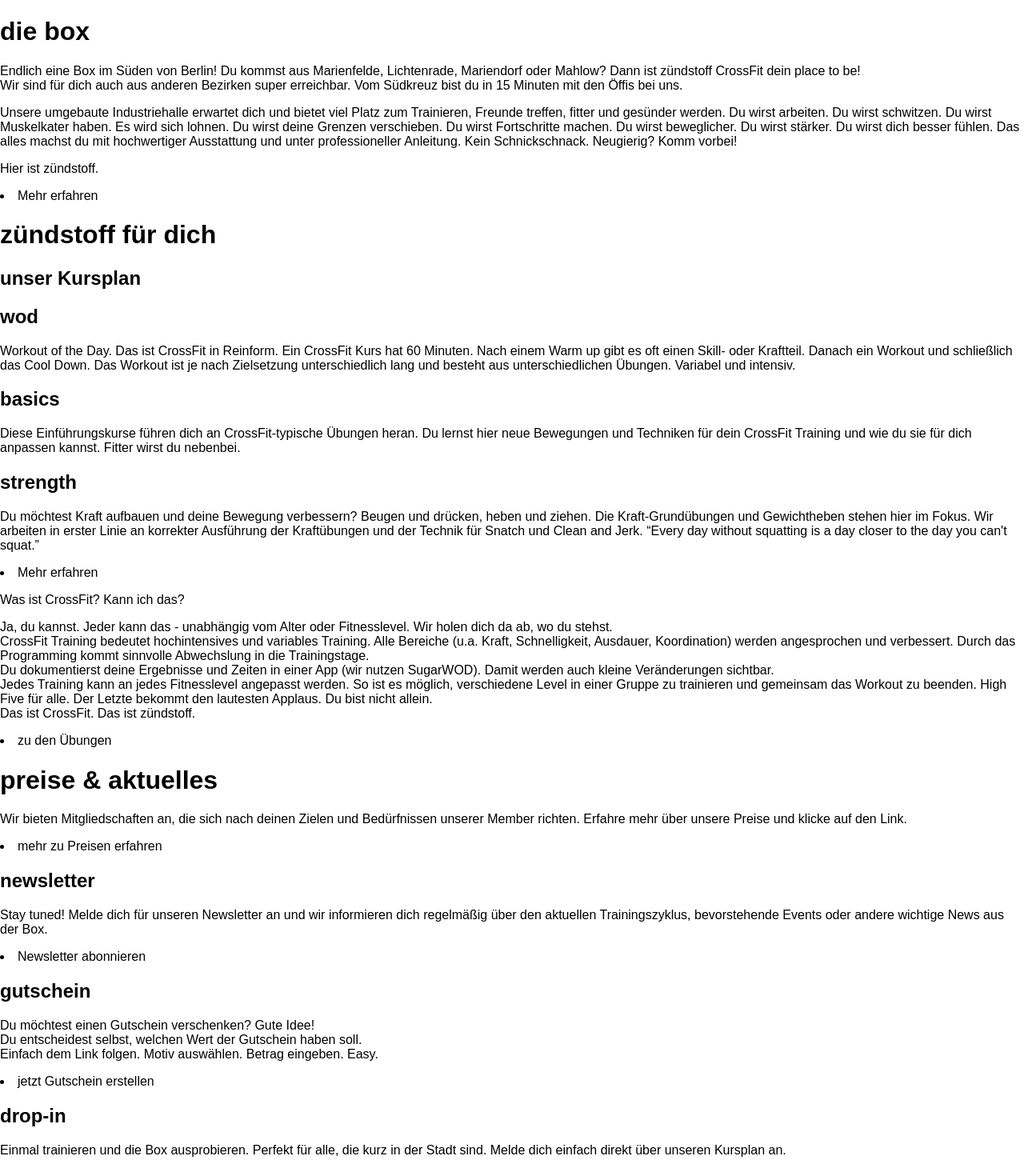
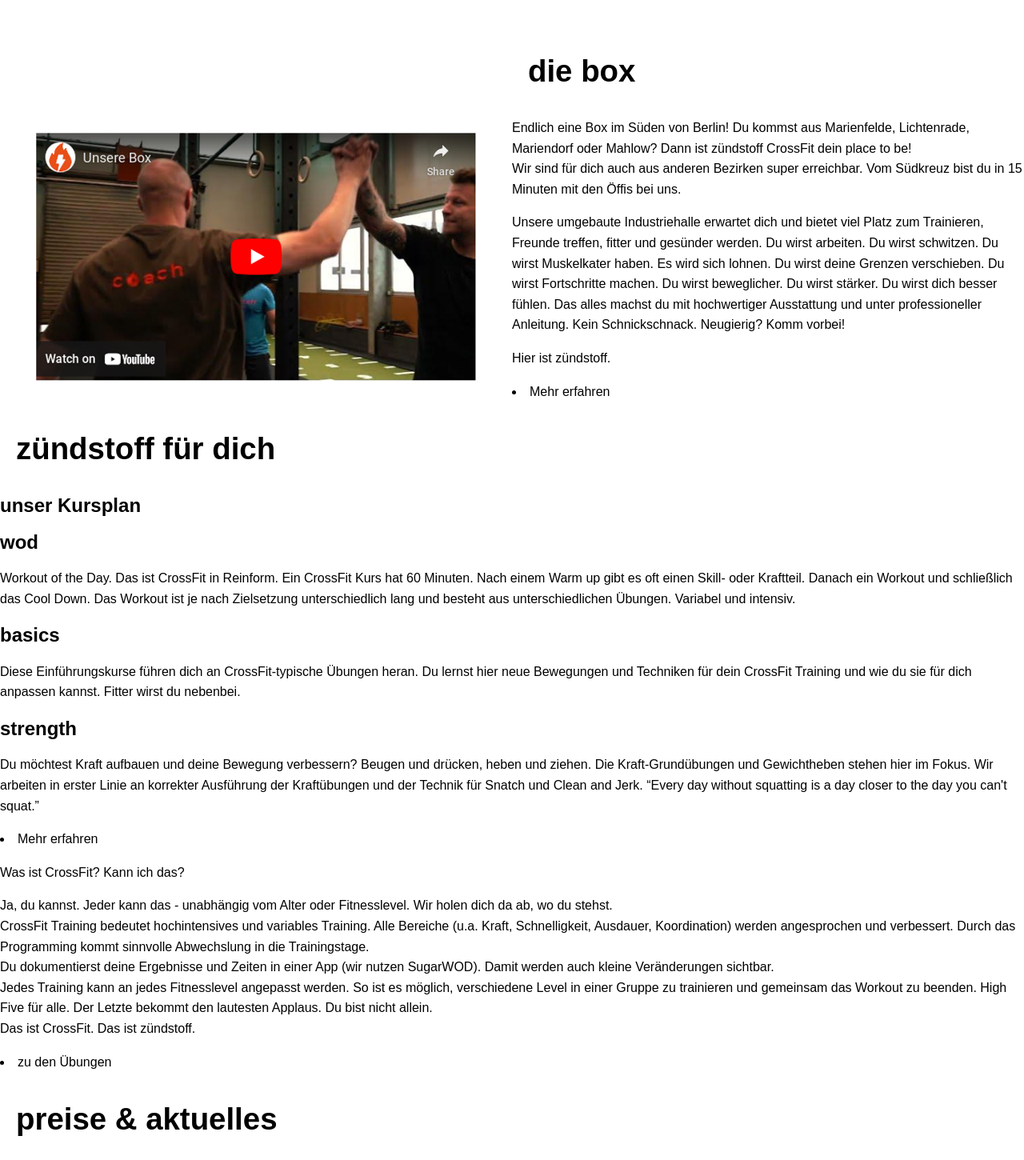
Before and after one commit to MelcherLevente/zundstoff, a plain HTML site: page index.html in a window 1280 px wide. Shown: the part 716-2166 px from the top of the page at 80% size. Drawn offline with Linux system fonts and the light colour scheme.

Commit message:
box igazitas

```diff
--- a/index.css
+++ b/index.css
@@ -5,6 +5,12 @@ html{
 }
 body{
     margin: 0px;
+    height: 100%;
+    line-height: 160%;
+}
+h1{
+    font-size: 240%;
+    padding: 20px;
 }
 #menu{
     height: 100px;
@@ -24,8 +30,8 @@ body{
     padding: 30px;
 }
 #menu ul{
+    display: inline;
     float: right;
-
 }
 #header{
     background-image: url(feladat/képek/header.jpg);
@@ -35,3 +41,22 @@ body{
     text-align: center;
     color: white;
 }
+
+#box{
+    display: flex;
+    padding-top: 30px;
+    height: auto;
+}
+#box_video{
+    float: left;
+    width: 50%;
+    display: flex;
+}
+#box_video img{
+    width: 86%;
+    margin: auto;
+    padding-top: 110px;
+}
+#box_r{
+    width: 50%;
+}
--- a/index.html
+++ b/index.html
@@ -24,13 +24,13 @@
             </div>
             <div id="header">
                 <p>Werde gesünder.<br>Werde fitter.<br>Werde glücklicher.</p>
-                <li>Free Intro</li>
+                <li class="feher_box">Free Intro</li>
                 <p>Sprich mit einem Coach. Setze deine Ziele. Mache einen Plan.</p>
             </div>
         </div>
         <div id="box">
             <div id="box_video">
-
+                <img src="feladat/képek/video.PNG" alt="">
             </div>
             <div id="box_r">
                 <h1>die box</h1>
@@ -43,7 +43,7 @@
                 Neugierig? Komm vorbei!</p>
 
                 <p>Hier ist zündstoff. </p>
-                <li>Mehr erfahren</li>
+                <li class="narancs_box">Mehr erfahren</li>
             </div>
         </div>
         <div id="dich">
@@ -62,7 +62,7 @@
                 <p>Du möchtest Kraft aufbauen und deine Bewegung verbessern? Beugen und drücken, heben und ziehen. Die Kraft-Grundübungen und Gewichtheben stehen hier im Fokus. Wir arbeiten in erster Linie an korrekter Ausführung der Kraftübungen und der Technik für Snatch und Clean and Jerk.
                 “Every day without squatting is a day closer to the day you can't squat.”</p>
             </div>
-            <li>Mehr erfahren</li>
+            <li class="narancs_box">Mehr erfahren</li>
         </div>
         <div id="training">
             <div id="train_img">
@@ -75,29 +75,29 @@
                 Du dokumentierst deine Ergebnisse und Zeiten in einer App (wir nutzen SugarWOD). Damit werden auch kleine Veränderungen sichtbar. <br>
                 Jedes Training kann an jedes Fitnesslevel angepasst werden. So ist es möglich, verschiedene Level in einer Gruppe zu trainieren und gemeinsam das Workout zu beenden. High Five für alle. Der Letzte bekommt den lautesten Applaus. Du bist nicht allein. <br>
                 Das ist CrossFit. Das ist zündstoff.</p>
-                <li>zu den Übungen</li>
+                <li class="narancs_box">zu den Übungen</li>
             </div>
         </div>
         <div id="preise">
             <h1>preise & aktuelles</h1>
             <p>Wir bieten Mitgliedschaften an, die sich nach deinen Zielen und Bedürfnissen unserer Member richten. Erfahre mehr über unsere Preise und klicke auf den Link.</p>
-            <li>mehr zu Preisen erfahren</li>
+            <li class="narancs_box">mehr zu Preisen erfahren</li>
             <div id="preise_l">
                 <h2>newsletter</h2>
                 <p>Stay tuned! Melde dich für unseren Newsletter an und wir informieren dich regelmäßig über den aktuellen Trainingszyklus, bevorstehende Events oder andere wichtige News aus der Box.</p>
-                <li>Newsletter abonnieren</li>
+                <li class="narancs_box">Newsletter abonnieren</li>
             </div>
             <div id="preise_c">
                 <h2>gutschein</h2>
                 <p>Du möchtest einen Gutschein verschenken? Gute Idee! <br>
                 Du entscheidest selbst, welchen Wert der Gutschein haben soll. <br>
                 Einfach dem Link folgen. Motiv auswählen. Betrag eingeben. Easy.</p>
-                <li>jetzt Gutschein erstellen</li>
+                <li class="narancs_box">jetzt Gutschein erstellen</li>
             </div>
             <div id="preise_r">
                 <h2>drop-in</h2>
                 <p>Einmal trainieren und die Box ausprobieren. Perfekt für alle, die kurz in der Stadt sind. Melde dich einfach direkt über unseren Kursplan an.</p>
-                <li>zum Kursplan</li>
+                <li class="narancs_box">zum Kursplan</li>
             </div>
         </div>
         <div id="osztott">
```
Also changed, not shown: feladat/képek/video.PNG (added).
